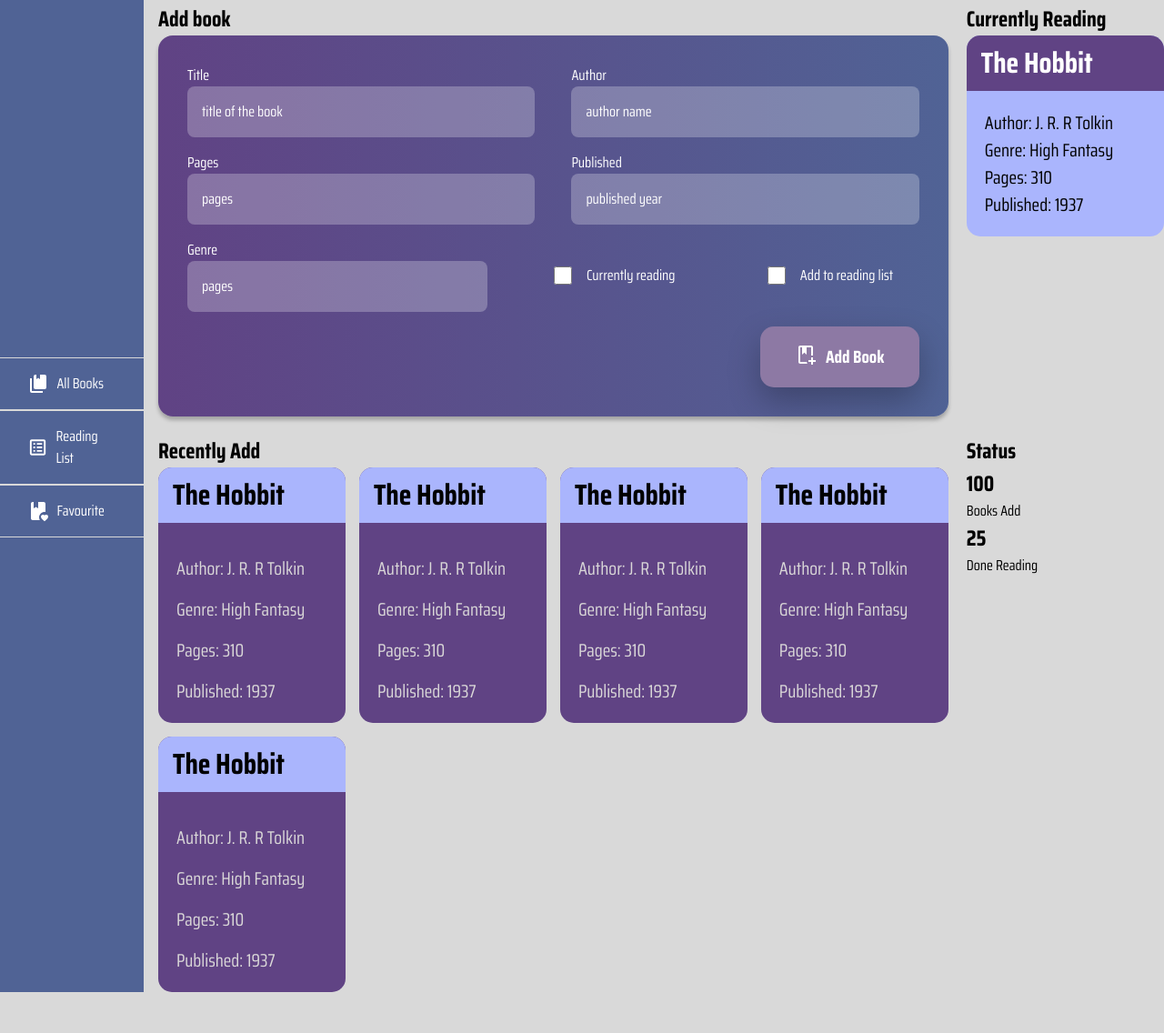
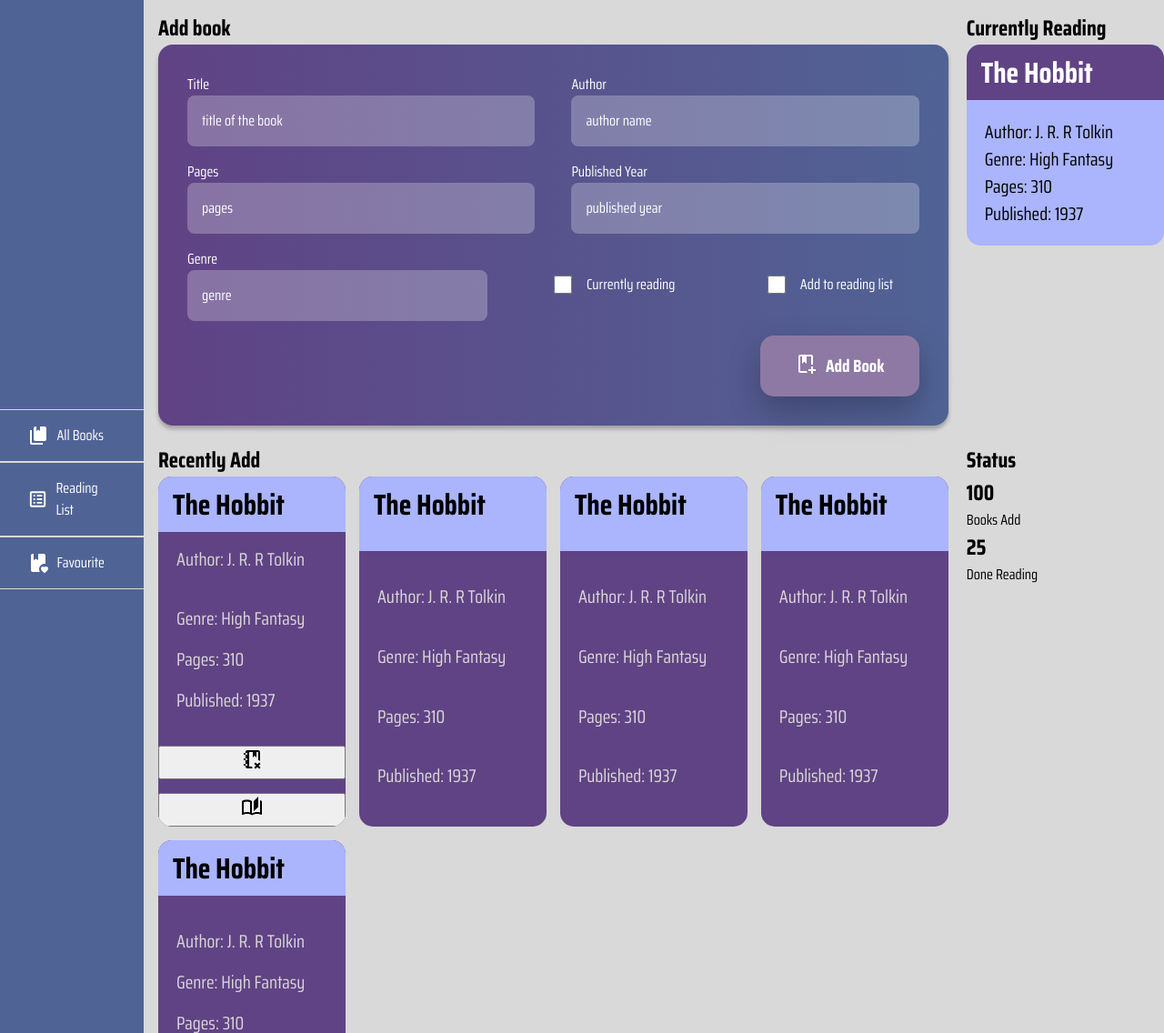
Before and after one commit to its-saad-rahman/the-library, a plain HTML site: page index.html in a window 1280 px wide. Shown: the part 106-1242 px from the top of the page at 91% size. Before the commit the page ends 1197 px from the top, so only its background shows below. Drawn offline with Linux system fonts and the light colour scheme.

Commit message:
Added div and button to book content

```diff
--- a/index.html
+++ b/index.html
@@ -44,27 +44,27 @@
               <div class="column-gap">
                 <div class="form-control">
                   <label for="title">Title</label>
-                  <input type="text" placeholder="title of the book" />
+                  <input type="text" data-title placeholder="title of the book" />
                 </div>
                 <div class="form-control">
                   <label for="author">Author</label>
-                  <input type="text" placeholder="author name" />
+                  <input type="text" data-author placeholder="author name" />
                 </div>
               </div>
               <div class="column-gap">
                 <div class="form-control">
                   <label for="pages">Pages</label>
-                  <input type="text" placeholder="pages" />
+                  <input type="number" data-page placeholder="pages" />
                 </div>
                 <div class="form-control">
-                  <label for="published">Published</label>
-                  <input type="number" placeholder="published year" />
+                  <label for="published">Published Year</label>
+                  <input type="number" data-year placeholder="published year" />
                 </div>
               </div>
               <div class="genre__form-control column-gap">
                 <div class="form-control ">
                   <label for="genre">Genre</label>
-                  <input type="text" placeholder="pages" />
+                  <input type="text" data-genre placeholder="genre" />
                 </div>
                 <div class="form-control add-book__checkbox">
                   <input type="checkbox" />
@@ -95,6 +95,7 @@
                 Pages: <span class="pages">310</spancla></p>
               <p><!-- TODO: add icon -->
                 Published: <span class="published">1937</span></p>
+
             </div>
           </div>
           <div class="recently-add">
@@ -102,6 +103,7 @@
            <div>
             <div class="content">
               <h1 class="title">The Hobbit</h1>
+              <div class="content-desc">
                 <p>
                   <!-- TODO: add icon -->
                   Author: <span class="author">J. R. R Tolkin</span></p>
@@ -111,6 +113,19 @@
                   Pages: <span class="pages">310</spancla></p>
                 <p><!-- TODO: add icon -->
                   Published: <span class="published">1937</span></p>
+              </div>
+                <div class="content-btns">
+                  <button data-remove>
+                    <svg style="width:24px;height:24px" viewBox="0 0 24 24">
+                      <path fill="currentColor" d="M17 4V10L15 8L13 10V4H9V20H12.1C12.2 20.7 12.5 21.4 12.8 22H7C5.9 22 5 21 5 20V19H3V17H5V13H3V11H5V7H3V5H5V4C5 2.9 5.9 2 7 2H19C20 2 21 3 21 4V13.8C20.4 13.4 19.7 13.2 19 13.1V4H17M5 19H7V17H5V19M5 13H7V11H5V13M5 7H7V5H5V7M20.1 15.5L18 17.6L15.9 15.5L14.5 16.9L16.6 19L14.5 21.1L15.9 22.5L18 20.4L20.1 22.5L21.5 21.1L19.4 19L21.5 16.9L20.1 15.5Z" />
+                    </svg>
+                  </button>
+                  <button data-reading>
+                    <svg style="width:24px;height:24px" viewBox="0 0 24 24">
+                      <path fill="currentColor" d="M19 1L14 6V17L19 12.5V1M21 5V18.5C19.9 18.15 18.7 18 17.5 18C15.8 18 13.35 18.65 12 19.5V6C10.55 4.9 8.45 4.5 6.5 4.5C4.55 4.5 2.45 4.9 1 6V20.65C1 20.9 1.25 21.15 1.5 21.15C1.6 21.15 1.65 21.1 1.75 21.1C3.1 20.45 5.05 20 6.5 20C8.45 20 10.55 20.4 12 21.5C13.35 20.65 15.8 20 17.5 20C19.15 20 20.85 20.3 22.25 21.05C22.35 21.1 22.4 21.1 22.5 21.1C22.75 21.1 23 20.85 23 20.6V6C22.4 5.55 21.75 5.25 21 5M10 18.41C8.75 18.09 7.5 18 6.5 18C5.44 18 4.18 18.19 3 18.5V7.13C3.91 6.73 5.14 6.5 6.5 6.5C7.86 6.5 9.09 6.73 10 7.13V18.41Z" />
+                    </svg>
+                  </button>
+                </div>
             </div>
 
             <div class="content">
```
Lines whose indentation alone changed are shown as unchanged.
